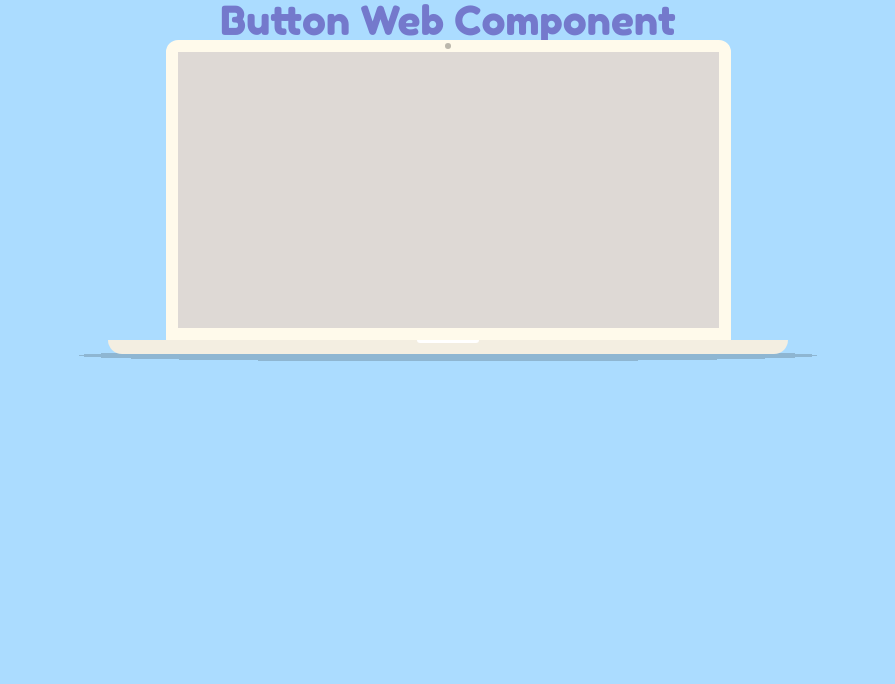
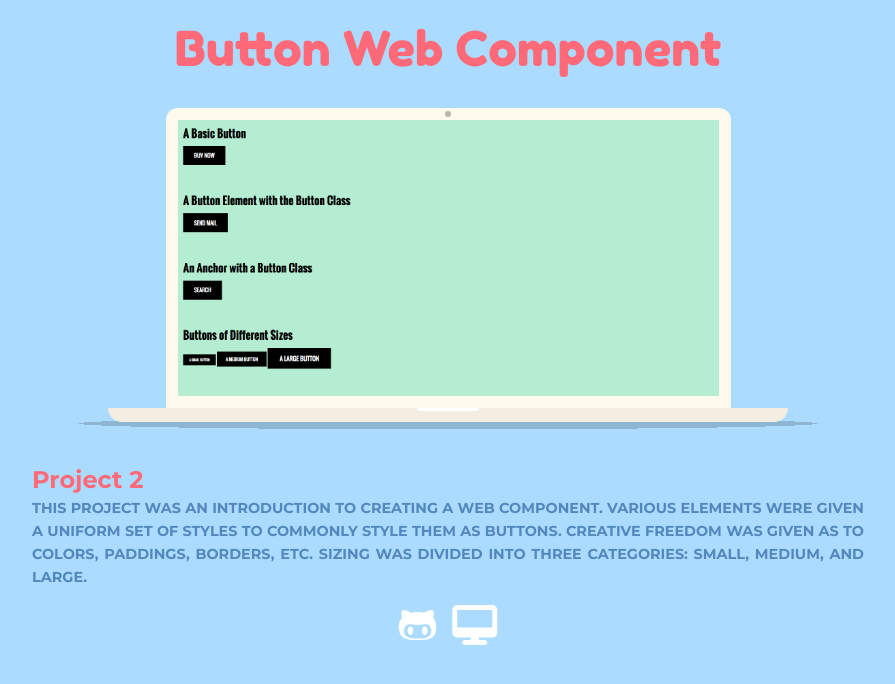
Before and after one commit to She-Codes/project-website, a plain HTML site: page project-2.html in a window 1280 px wide. Shown: the whole page, without its empty margins (192-1087 px from the left). Drawn offline with Linux system fonts and the light colour scheme.

Commit message:
project 2 page styling

```diff
--- a/css/style.css
+++ b/css/style.css
@@ -288,15 +288,22 @@ body {
 }
 
 blockquote {
-  color: #4FA2FD;
+  color: rgba(52, 107, 167, 0.74);
 }
 
 /* Interior Pages */
 .project-page h1 {
-  color: #7479CC;
-  font-size: 2.5rem;
+  font-size: 3rem;
   font-family: 'Fredoka One', cursive;
   text-align: center;
+  padding: .5em 0 .75em;
+}
+
+.project-page h1,
+.project-description h2,
+.project-description .links a:hover,
+.project-description .links a:active {
+  color: #FF6978;
 }
 
 .laptop {
@@ -323,6 +330,16 @@ blockquote {
 
 .laptop > div {
   position: absolute;
+}
+
+.screen {
+  width: 100%;
+  height: 100%;
+}
+
+.project-2 .screen {
+  background: url('../images/button-component-screenshot.png') no-repeat;
+  background-size: cover;
 }
 
 .bottom {
@@ -356,3 +373,44 @@ blockquote {
   z-index: -1;
   background: radial-gradient(ellipse at center, #8eb6d2 0%,#8eb6d2 53%,#8eb6d2 55%,#abdcff 55%,#abdcff 100%);
 }
+
+.project-description {
+  width: 65%;
+  margin: 60px auto 0;
+}
+
+.project-description h2,
+.project-description p {
+  font-family: 'Montserrat', sans-serif;
+  font-weight: 700;
+}
+
+.project-description h2 {
+  font-size: 1.5rem;
+  padding-bottom: .2em;
+}
+
+.project-description p {
+  color: rgba(52, 107, 167, 0.74);
+  line-height: 1.6;
+  text-align: justify;
+  text-transform: uppercase;
+  font-size: .9rem;
+}
+
+.project-description .links {
+  text-align: center;
+  padding: 1em 0;
+}
+
+.project-description .links a {
+  display: inline-block;
+  color: #FFF;
+  font-size: 2.5rem;
+  -webkit-transition: color 1s;
+  transition: color .3s;
+}
+
+.project-description .links a:first-child {
+  padding-right: .3em;
+}
--- a/project-2.html
+++ b/project-2.html
@@ -6,18 +6,29 @@
 
     <link rel="stylesheet" href="css/reset.css">
     <link rel="stylesheet" href="css/style.css">
-    <link href="https://fonts.googleapis.com/css?family=Fredoka+One|Lato" rel="stylesheet">
+    <link href="https://fonts.googleapis.com/css?family=Fredoka+One|Montserrat:400,700" rel="stylesheet">
+
     <!--[if lt IE 9]>
         <script src="//html5shiv.googlecode.com/svn/trunk/html5.js"></script>
         <script>window.html5 || document.write('<script src="js/vendor/html5shiv.js"><\/script>')</script>
     <![endif]-->
+    <script src="https://use.fontawesome.com/b2632f59b3.js"></script>
 </head>
-    <body class="project-page">
+    <body class="project-page project-2">
         <h1>Button Web Component</h1>
         <div class="laptop">
-            <div class="content"></div>
+            <div class="screen"></div>
             <div class="bottom"></div>
             <div class="shadow"></div>
         </div><!-- end .laptop -->
+
+        <div class="project-description">
+            <h2>Project 2</h2>
+            <p>This project was an introduction to creating a web component. Various elements were given a uniform set of styles to commonly style them as buttons.  Creative freedom was given as to colors, paddings, borders, etc. Sizing was divided into three categories: small, medium, and large.</p>
+            <div class="links">
+                <a href="https://github.com/She-Codes/learning-web-components" target="_blank"><i class="fa fa-github-alt"></i></a>
+                <a href="https://she-codes.github.io/learning-web-components/" target="_blank"><i class="fa fa-desktop"></i></a>
+            </div><!-- end .links -->
+        </div><!-- end .project-description -->
     </body>
 </html>
```
Also changed, not shown: images/button-component-screenshot.png (added), images/profile-card-screenshot.png (added).
